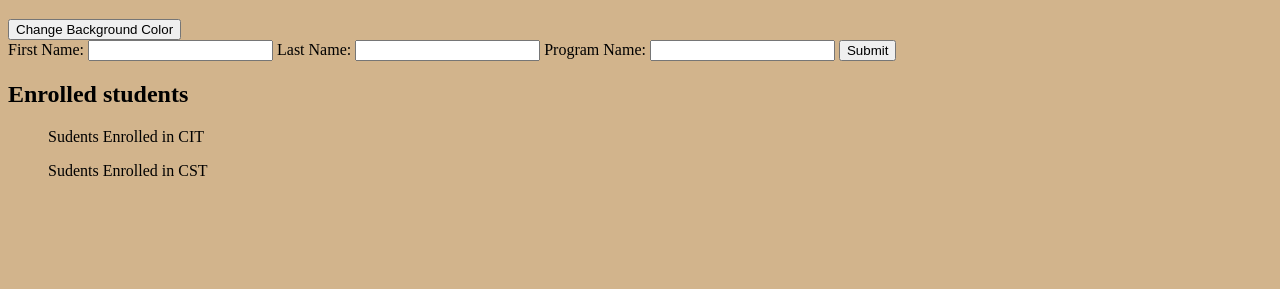
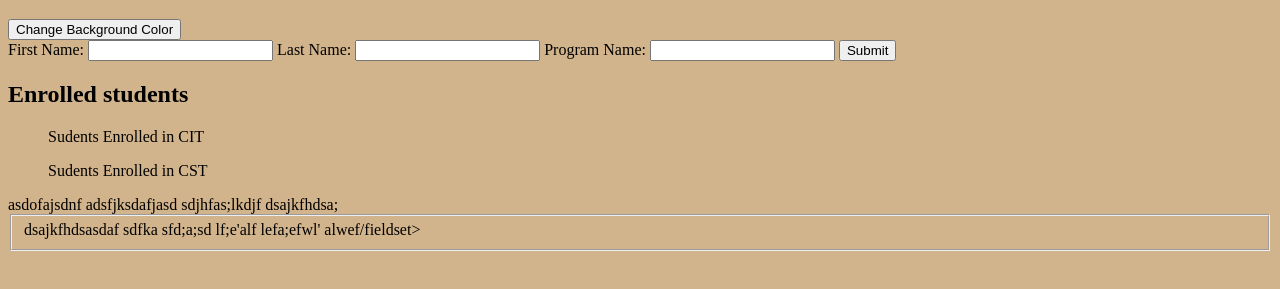
Before and after one commit to erickim00/practice3, a plain HTML site: page index.html in a window 1280 px wide. Shown: the part 61-350 px from the top of the page. Drawn offline with Linux system fonts and the light colour scheme.

Commit message:
making commit

```diff
--- a/index.html
+++ b/index.html
@@ -28,6 +28,15 @@
         <ul>Sudents Enrolled in CIT</ul>
         <ul>Sudents Enrolled in CST</ul>
     </section>
+    asdofajsdnf
+    adsfjksdafjasd
+    sdjhfas;lkdjf
+    dsajkfhdsa;<fieldset>dsajkfhdsasdaf
+        sdfka
+        sfd;a;sd
+        lf;e'alf
+        lefa;efwl'
+        alwef/fieldset>
 
 </body>
 
```
